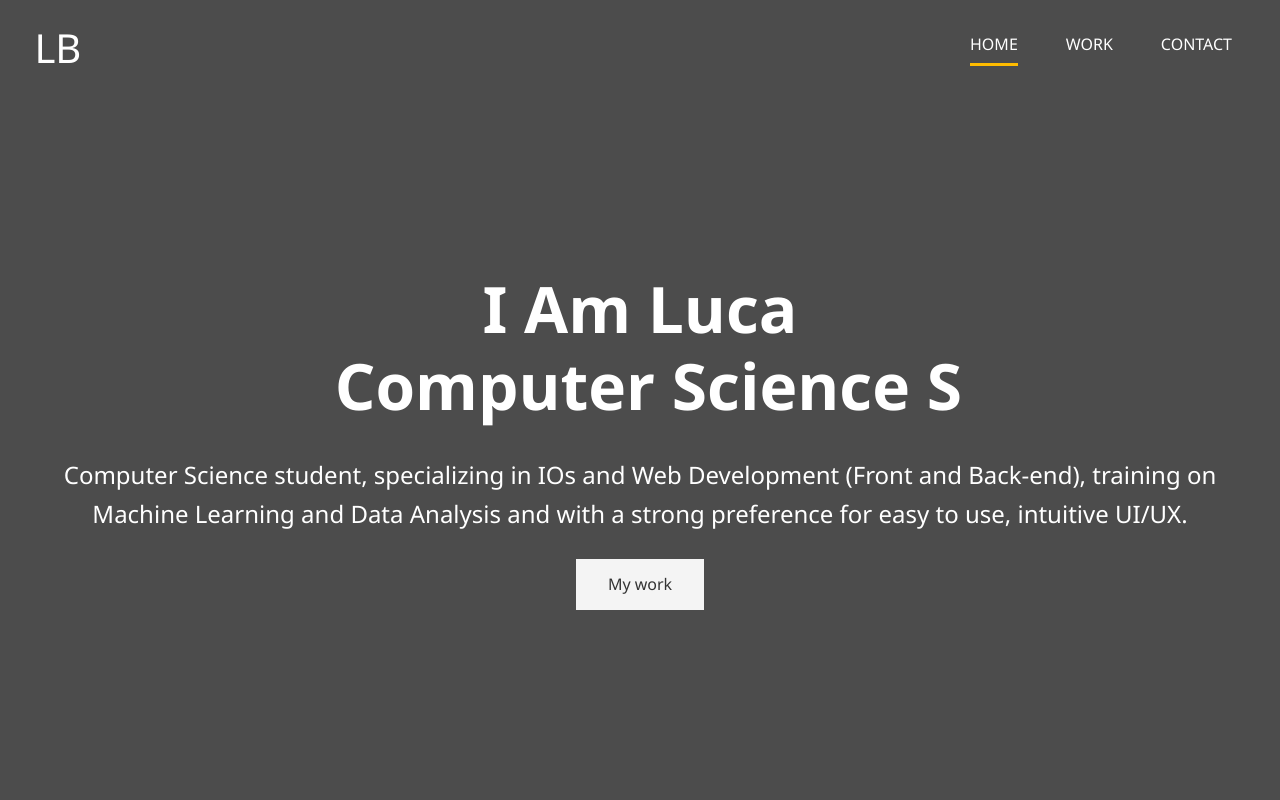
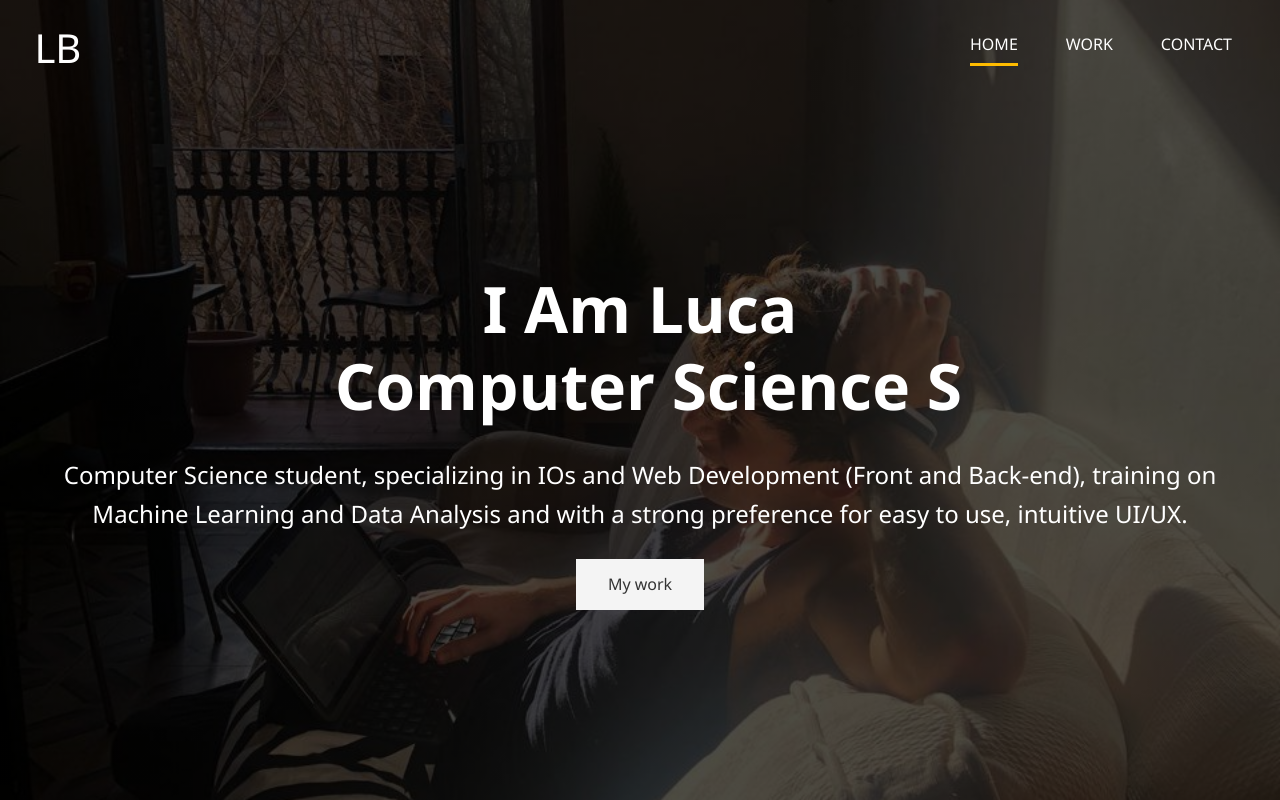
Before and after one commit to lucabarone95/Portfolio_Website, a website: page dist/index.html in a window 1280 px wide. Shown: the top 800 px of the page. Drawn offline with Linux system fonts and the light colour scheme; the site is published under a folder, as on GitHub Pages, so addresses that start at the root find nothing; files whose address does not match are found by name.

Commit message:
thirteenth commit

```diff
--- a/scss/main.scss
+++ b/scss/main.scss
@@ -83,11 +83,12 @@ img {
 }
 // Header
 #header {
+
     &-home{
         background: linear-gradient(
         rgba(0,0,0,0.7),
         rgba(0,0,0,0.7) ) ,
-        url(/dist/img/mex.jpg) no-repeat center center/cover;
+        url(img/mex.jpg) no-repeat center center/cover;
         height: 100vh;
         color: #fff;
 
```
Also changed, not shown: dist/css/main.css.
